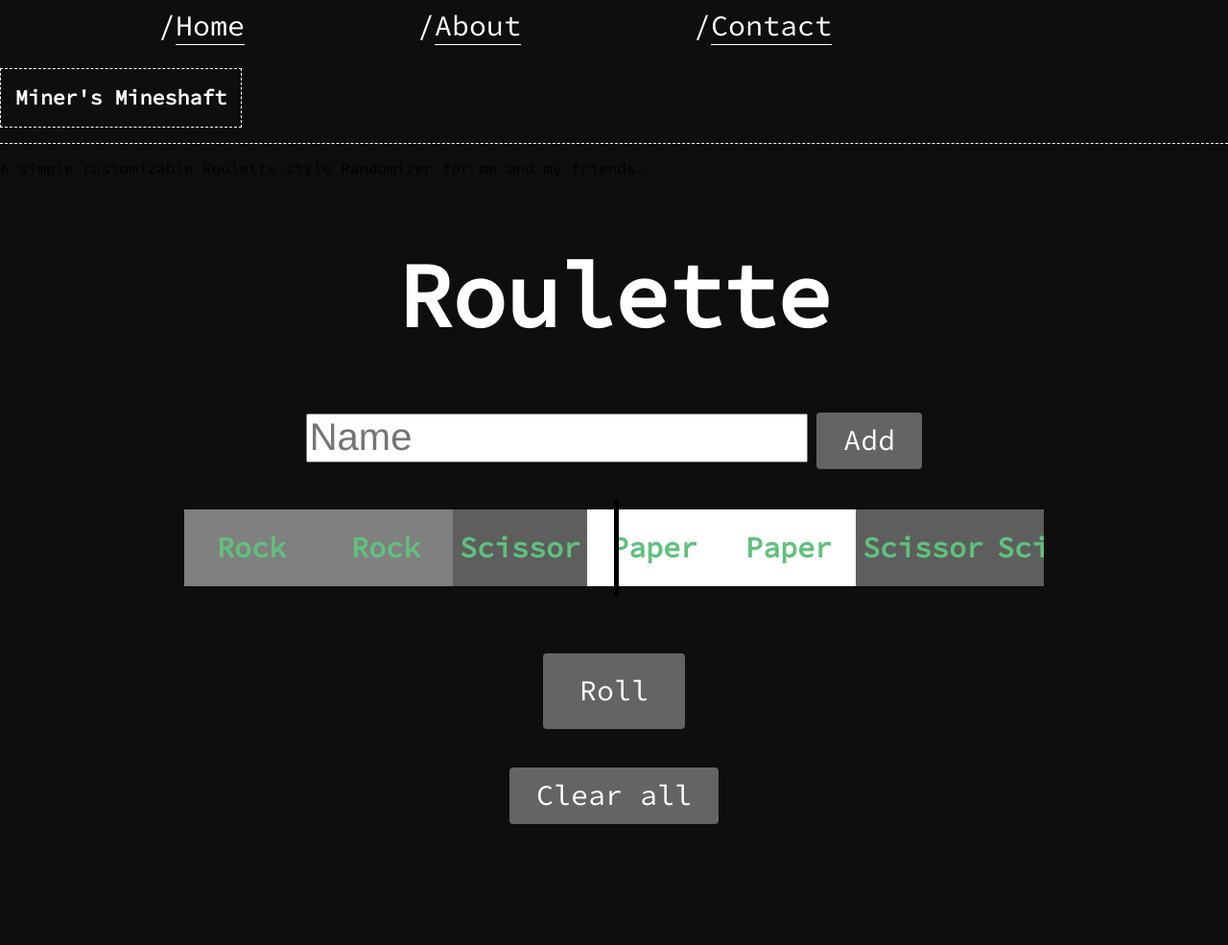
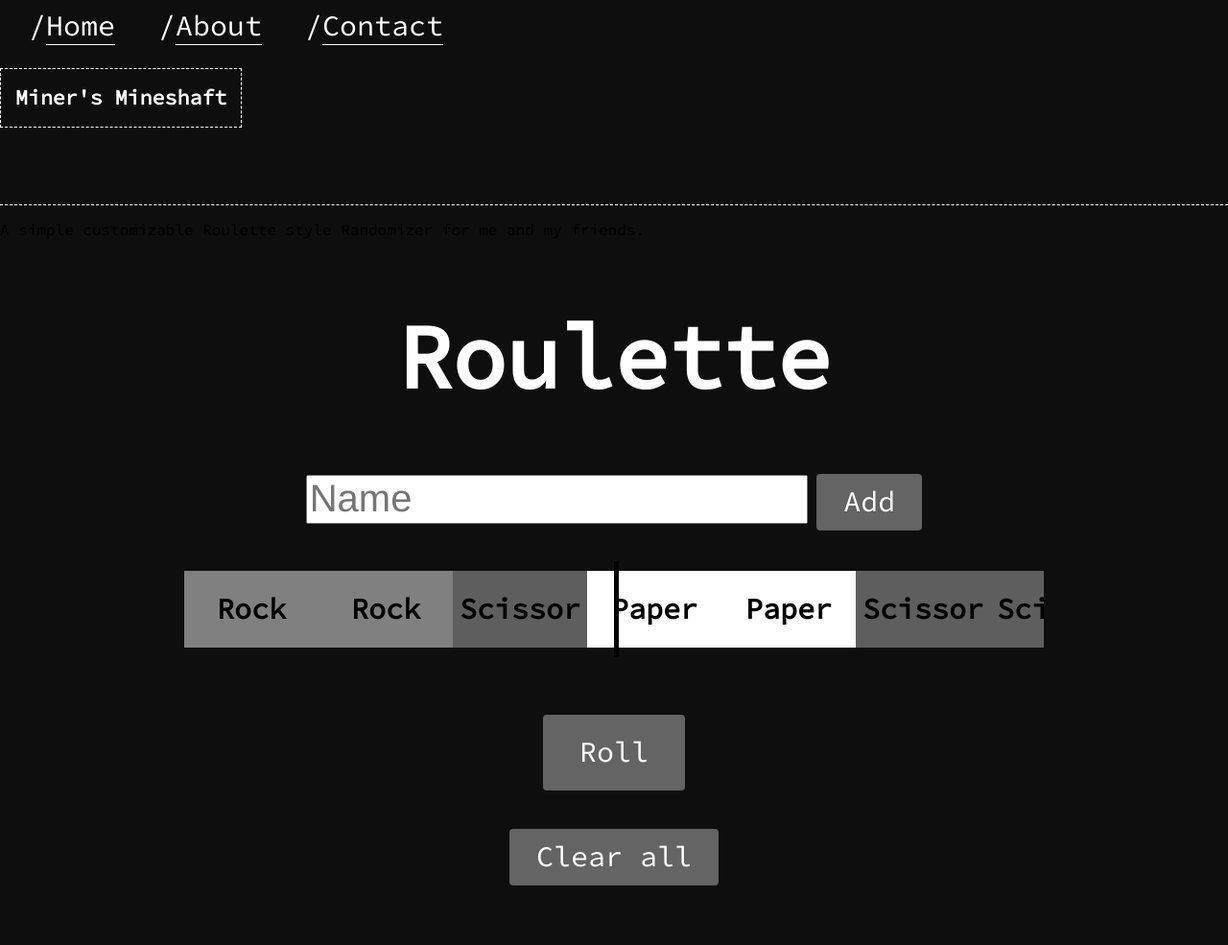
Before and after one commit to MinerBryan/mineshaft, a Jekyll site: the page built from _posts/2020-11-12-roulette.md, in a window 1280 px wide. Shown: the whole page at 96% size. Built offline with Jekyll 4.4.1, drawn with Linux system fonts in a browser that asks for light colours; before the commit the page ends 921 px from its top, so only the background shows below that.

Commit message:
Update roulette.css

```diff
--- a/css/roulette.css
+++ b/css/roulette.css
@@ -31,7 +31,7 @@ h1 {
 }
 
 h3 {
-	color: #60c17d;
+	color: #000000;
 }
 
 a {
@@ -63,7 +63,7 @@ nav {
         margin-top: 0;
         li {
             display: inline-block;
-            margin-left: 5em;
+            margin-left: 0.5em;
             &:before {
                 content: ' /';
                 color: #ffffff;
@@ -83,19 +83,19 @@ code, pre {
 
 blockquote {
     border-left: 1px solid #ffffff;
-    padding-left: 5em;
+    padding-left: 1em;
 }
 .title-a {
     display: inline-block;
     border: 1px dashed;
     padding: 2px 15px;
-    margin-bottom: 1em;
+    margin-bottom: 5em;
     h1:before{
         content: "";
     }
 
     &:hover > .title {
-        color: #000000;
+        color: #60c17d;
     }
 }
 
```
